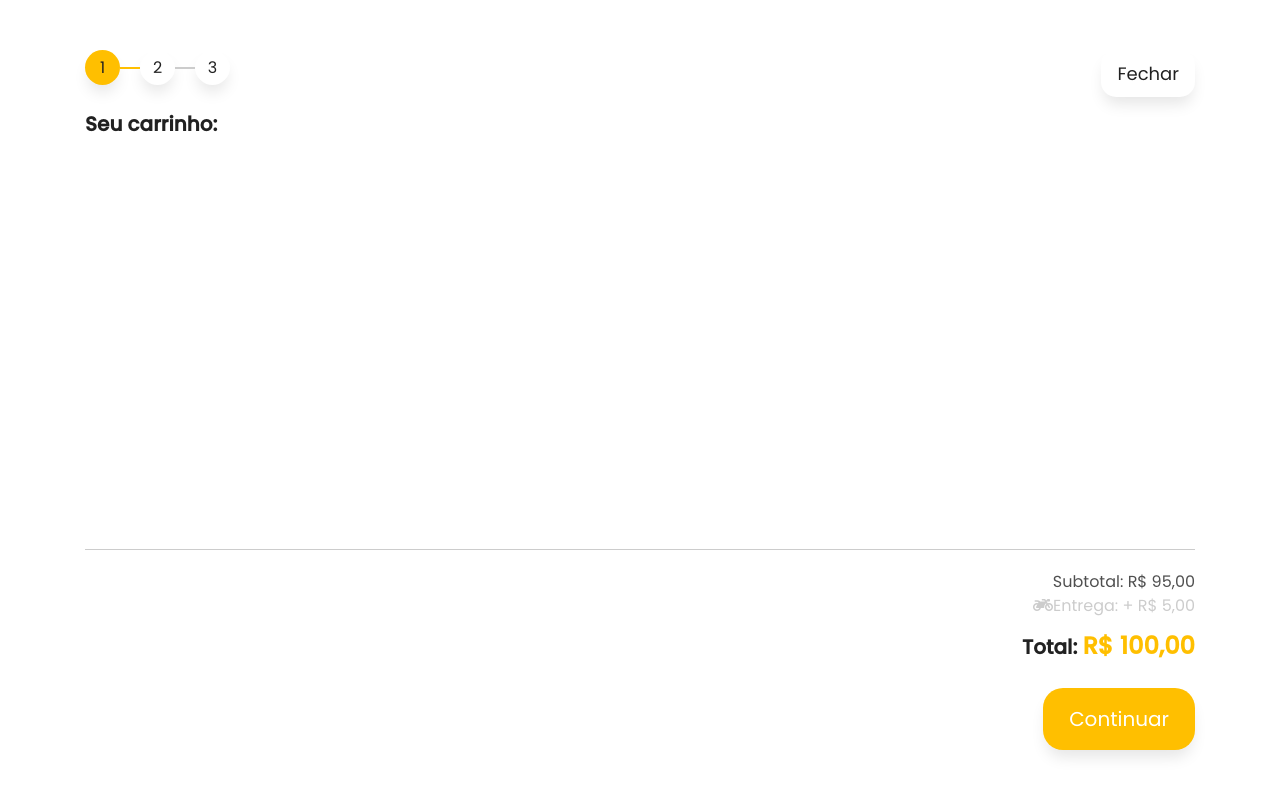
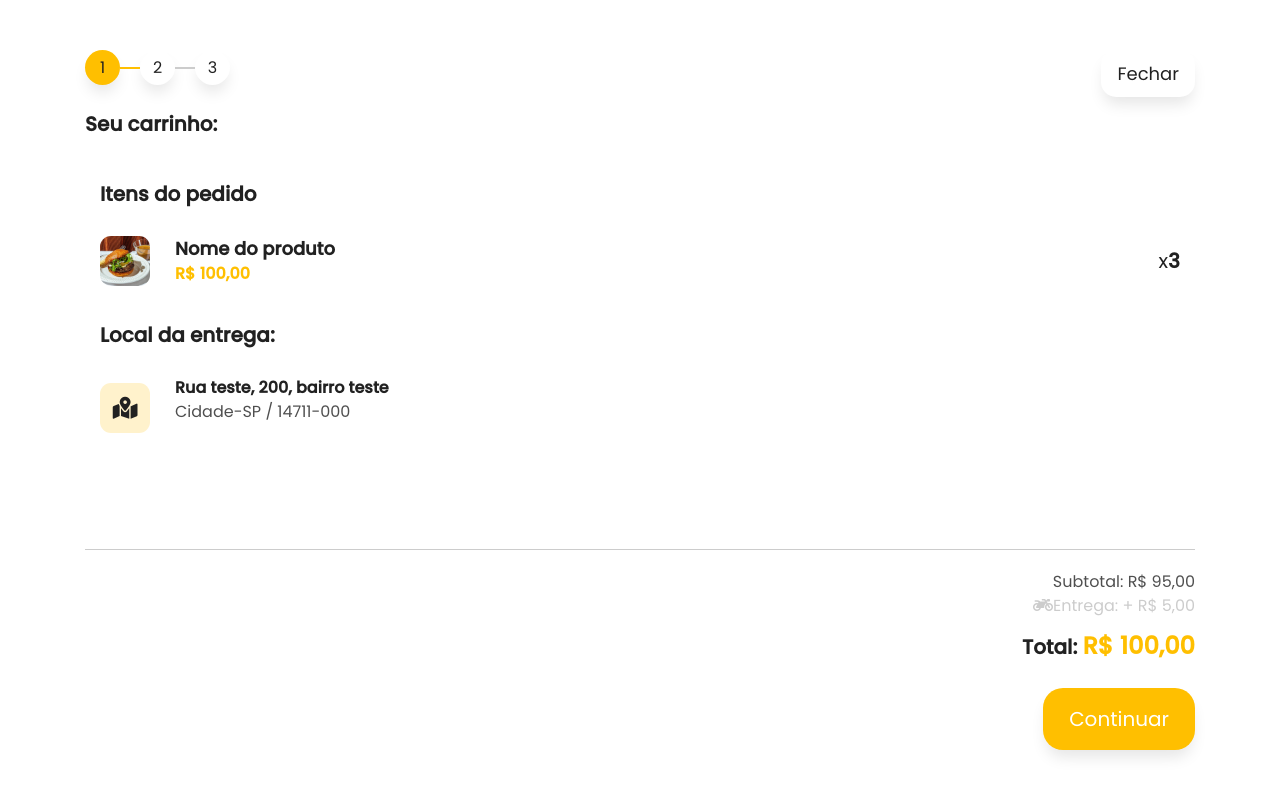
Before and after one commit to vinninascimento/Hamburgueria, a plain HTML site: page index.html in a window 1280 px wide. Shown: the top 800 px of the page. Drawn offline with Linux system fonts and the light colour scheme.

Commit message:
Layout Carrinho - Etapa 3

```diff
--- a/css/main.css
+++ b/css/main.css
@@ -643,3 +643,55 @@ select.form-control{
     right: 25px;
     top: 38px;
 }
+
+.img-produto-resumo img{
+    width: 50px;
+    border-radius: 11px;
+}
+
+.item-carrinho.resumo{
+    padding-top: 10px;
+    padding-bottom: 10px;
+}
+
+.title-produto-resumo{
+    color: var(--color-black);
+    font-size: 18px;
+    text-overflow: ellipsis;
+    white-space: nowrap;
+    overflow: hidden;
+    margin-bottom: 0;
+}
+
+.price-produto-resumo{
+    color: var(--color-primary);
+    font-size: 16px;
+    margin-bottom: 0;
+}
+
+.quantidade-produto-resumo{
+    color: var(--color-black);
+    font-size: 20px;
+    margin-bottom: 0;
+}
+
+.img-map{
+    width: 50px;
+    height: 50px;
+    background-color: var(--color-secondary);
+    color: var(--color-black);
+    font-size: 22px;
+    display: flex;
+    justify-content: center;
+    align-items: center;
+    border-radius: 11px;
+}
+
+.texto-endereco{
+    margin-bottom: 0;
+    color: var(--color-black);
+}
+
+.cidade-enderexo{
+    margin-bottom: 0;
+}
--- a/index.html
+++ b/index.html
@@ -569,7 +569,49 @@
                 </div>
 
                 <div id="resumoCarrinho" class="row mr-0 ml-0">
+                    <div class="col-12">
+                        <p class="title-carrinho mt-4">
+                            <b>Itens do pedido</b>
+                        </p>
+                    </div>
+                    <div class="col-12">
+                        <div class="row" id="listaItensResumo">
+                            <div class="col-12 item-carrinho resumo">
+                                <div class="img-produto-resumo">
+                                    <img src="./img/cardapio/burguers/burger-au-poivre-kit-4-pack.3ca0e39b02db753304cd185638dad518.jpg"
+                                        alt="">
+                                </div>
+                                <div class="dados-produto">
+                                    <p class="title-produto-resumo">
+                                        <b>Nome do produto</b>
+                                    </p>
+                                    <p class="price-produto-resumo">
+                                        <b>R$ 100,00</b>
+                                    </p>
+                                </div>
+                                <p class="quantidade-produto-resumo">
+                                    x<b>3</b>
+                                </p>
+                            </div>
 
+                        </div>
+                    </div>
+                    <div class="col-12">
+                        <p class="title-carrinho mt-4">
+                            <b>Local da entrega:</b>
+                        </p>
+                    </div>
+                    <div class="col-12 item-carrinho resumo">
+                        <div class="img-map">
+                            <i class="fas fa-map-marked-alt"></i>
+                        </div>
+                        <div class="dados-produto">
+                            <p class="texto-endereco">
+                                <b id="resumoEndereco">Rua teste, 200, bairro teste</b>
+                            </p>
+                            <p class="cidade-endereco" id="cidadeEndereco"> Cidade-SP / 14711-000</p>
+                        </div>
+                    </div>
                 </div>
             </div>
         </div>
```
